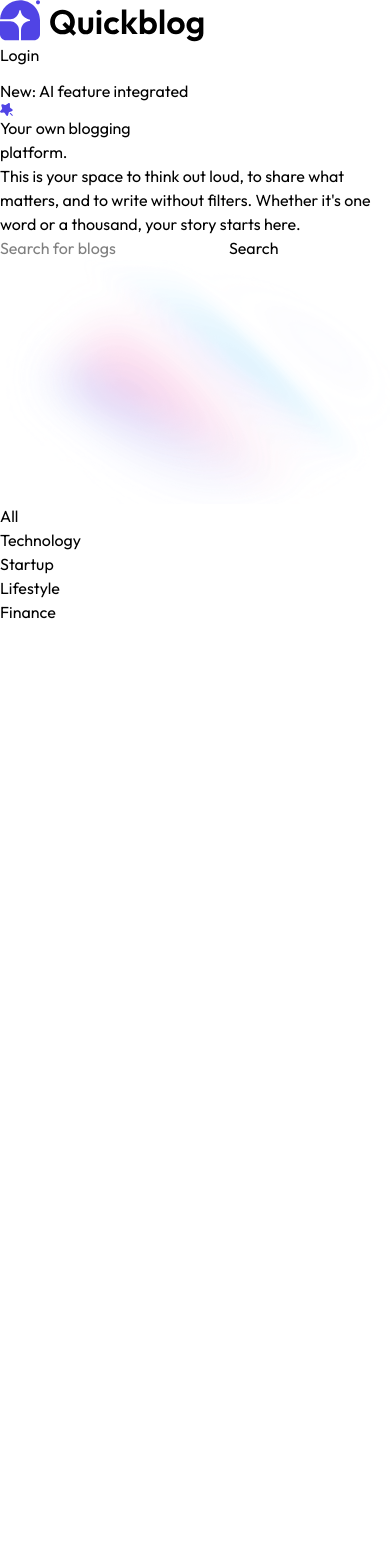
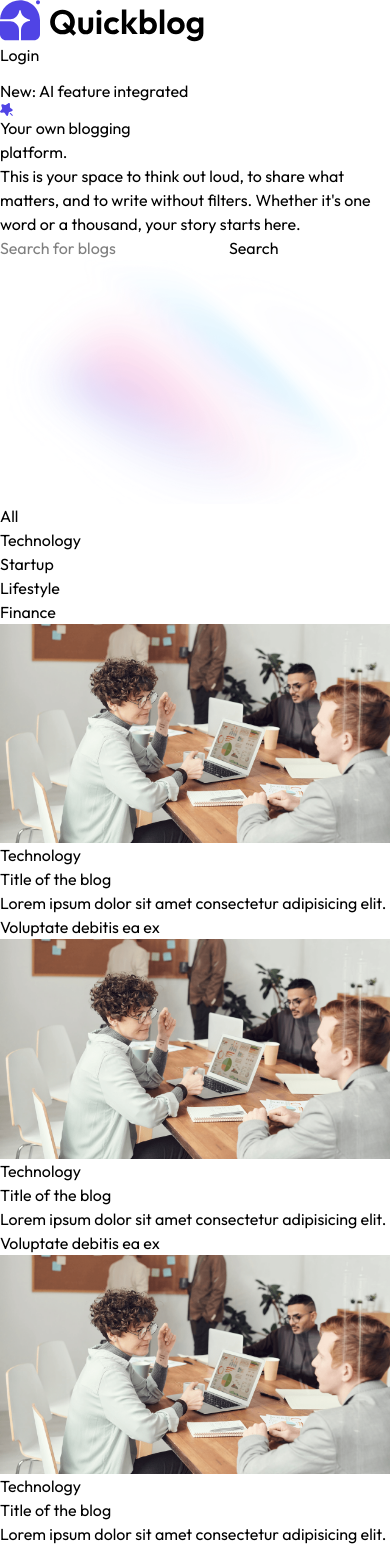
Before and after one commit to Nensi-Devani/quickblog, a React (Vite) app in the folder client/: page / in a window 390 px wide. Shown: the top 1550 px of the page. Before the commit the page ends 844 px from the top, so only its background shows below. Built offline with nearby package versions, Linux system fonts and the light colour scheme.

Commit message:
created blog-card

```diff
--- a/client/src/App.jsx
+++ b/client/src/App.jsx
@@ -7,7 +7,7 @@
     <>
       <Routes>
         <Route path='/' element={<Home />} />
-        <Route path='/blog' element={<Blog />} />
+        <Route path='/blog/:id' element={<Blog />} />
       </Routes>
     </>
   )
--- /dev/null
+++ b/client/src/components/BlogCard.jsx
@@ -0,0 +1,22 @@
+import { NavLink } from 'react-router-dom'
+import image from '../assets/blog_pic_1.png'
+
+const BlogCard = () => {
+    const id = 1
+    const description = "Lorem ipsum dolor sit amet consectetur adipisicing elit. Voluptate debitis ea explicabo impedit hic iusto aut aperiam eius maxime quasi."
+
+  return (
+    <NavLink to={`/blog/${id}`} className='w-full rounded-lg overflow-hidden shadow hover:scale-102 hover:shadow-primary/25 duration-300 cursor-pointer'>
+      <img src={image} alt="blog image" className='aspect-video' />
+      <span className='ml-5 mt-4 px-3 py-1 inline-block bg-primary/20 rounded-full text-primary text-xs'>
+        Technology
+      </span>
+      <div className='p-5'>
+        <h5 className='mb-2 font-medium text-gray-900'>Title of the blog</h5>
+        <p className='mb-3 text-xs text-gray-600'> {description.slice(0,80)} </p>
+      </div>
+    </NavLink>
+  )
+}
+
+export default BlogCard
--- a/client/src/components/BlogCategory.jsx
+++ b/client/src/components/BlogCategory.jsx
@@ -1,5 +1,6 @@
 import { useState } from "react"
 import { motion } from "motion/react"
+import BlogCard from "./BlogCard"
 
 const BlogCategory = () => {
     const blogCategories = ['All', 'Technology', 'Startup', 'Lifestyle', 'Finance']
@@ -13,15 +14,20 @@
                         {category}
                         {menu === category && (
                             <motion.div layoutId="underline"
-                            transition={{type:'spring', stiffness:500, damping:30 }} className="absolute left-0 right-0 top-0 h-7 -z-1 bg-primary rounded-full"></motion.div>
+                            /* for animation */
+                            transition={{type:'spring', stiffness:500, damping:30 }}  className="absolute left-0 right-0 top-0 h-7 -z-1 bg-primary rounded-full"></motion.div>
                         )}
                     </button>
                 </div>
             ))}
         </div>
-        <div>
+        <div className="grid grid-cols-1 sm:grid-cols-2 md:grid-cols-3 xl:grid-cols-4 gap-8 mb-24 mx-8 sm:mx-16 xl:mx-40">
             {/* Blog cards */}
-
+            <BlogCard />
+            <BlogCard />
+            <BlogCard />
+            <BlogCard />
+            <BlogCard />
         </div>
     </>
   )
```
Also changed, not shown: client/src/assets/blog_pic_1.png (added).
